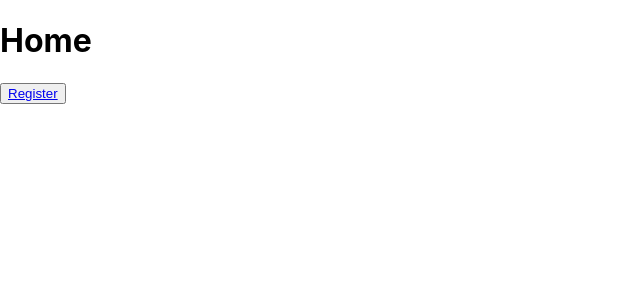
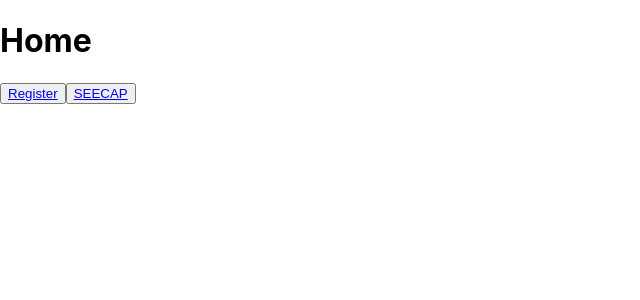
Before and after one commit to Niteshkumar0/first-auth, a React (Create React App) app: page / in a window 1280 px wide. Shown: the top 300 px of the page, without its empty margins (0-640 px from the left). Built offline with nearby package versions, Linux system fonts and the light colour scheme.

Commit message:
add new button

```diff
--- /dev/null
+++ b/src/components/Input.js
@@ -0,0 +1,11 @@
+import React from 'react'
+
+const Input = ({text,placeholder,id}) => {
+  return (
+    <div>
+      <input type={text} placeholder={placeholder} id={id}/>
+    </div>
+  )
+}
+
+export default Input
--- a/src/pages/home/Home.js
+++ b/src/pages/home/Home.js
@@ -6,6 +6,7 @@ const Home = () => {
     <div>
       <h1>Home</h1>
       <button><Link to='/register'>Register</Link></button>
+      <button><Link to="https://seccap.dgcs.gos.pk/#/">SEECAP</Link></button>
     </div>
   )
 }
--- a/src/pages/register/Register.jsx
+++ b/src/pages/register/Register.jsx
@@ -4,6 +4,7 @@ import {social_media_icons} from '../../assets/assets'
 import { signInWithPopup } from 'firebase/auth';
 import { auth ,provider} from '../../firebase/Firebase'
 import { useNavigate } from 'react-router-dom';
+import Input from '../../components/Input';
 
 const Register = () => {
     let navigate = useNavigate()
```
